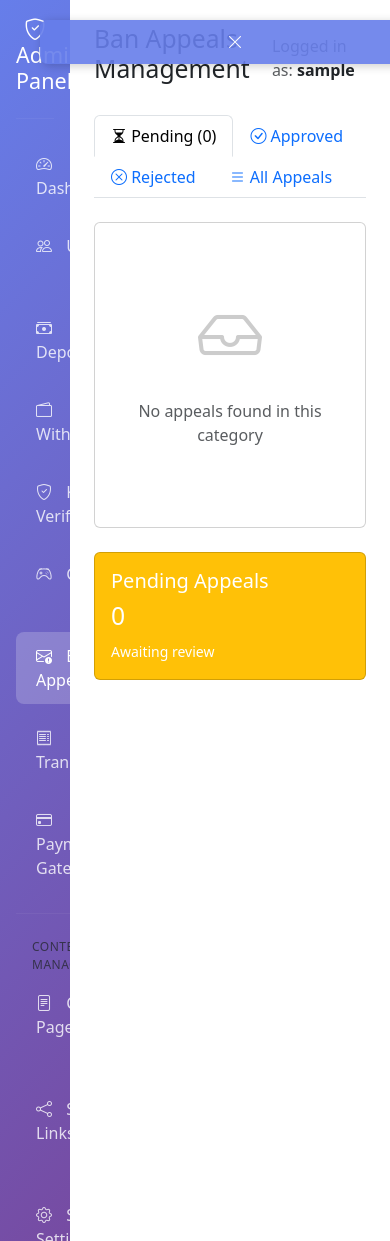
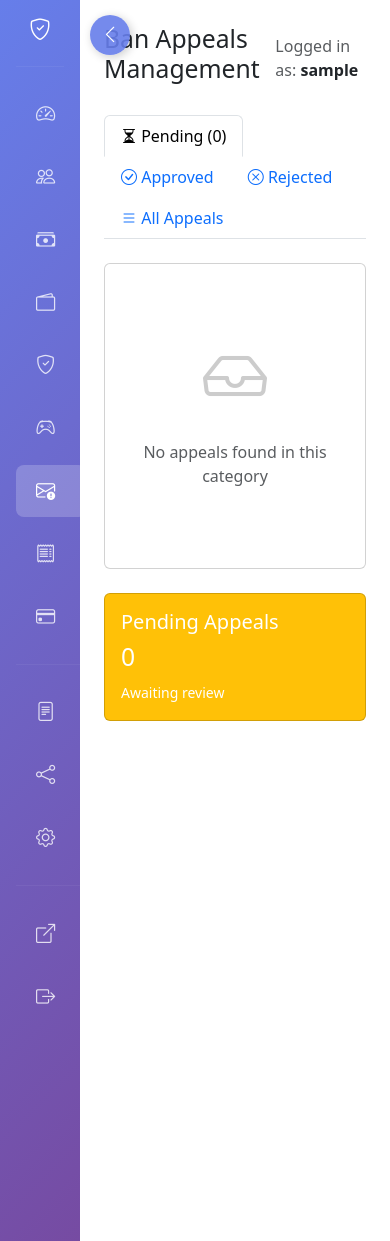
Before and after one commit to coder-rishav/MalamalWeekly, a Django app: page /admin-panel/appeals/ in a window 390 px wide. Run offline with Django 5.2, Linux system fonts and the light colour scheme; the visitor is signed in with stand-in values (Sample User, id 1); data comes from the database, SQL or seed files in the repository; data that the repository does not hold is empty; some libraries are stand-ins or nearby versions.

Commit message:
Fix collapsible sidebar - icons now perfectly centered and always visible - Complete CSS revamp with !important flags to prevent conflicts - Icons remain visible in both collapsed (80px) and expanded (250px) states - Collapsed state: only icons centered at 1.6rem size - Expanded state: icons + text + badges - Fixed icon centering with margin: 0 auto and width: 100% - Improved mobile responsiveness

```diff
--- a/templates/custom_admin/base.html
+++ b/templates/custom_admin/base.html
@@ -29,6 +29,8 @@
             margin: 5px 0;
             border-radius: 8px;
             transition: all 0.3s;
+            display: flex;
+            align-items: center;
         }
         .sidebar .nav-link:hover,
         .sidebar .nav-link.active {
@@ -38,6 +40,9 @@
         .sidebar .nav-link i {
             width: 20px;
             margin-right: 10px;
+            font-size: 1.2rem;
+            display: inline-block;
+            flex-shrink: 0;
         }
         .stat-card {
             border-left: 4px solid;
@@ -69,40 +74,58 @@
             overflow-x: hidden;
             transition: all 0.3s ease;
             z-index: 1000;
-            width: 250px;
+            width: 250px !important;
         }
         .sidebar.collapsed {
-            width: 70px;
+            width: 80px !important;
         }
-        .sidebar.collapsed .sidebar-text,
-        .sidebar.collapsed .badge,
+        /* Hide text elements when collapsed */
+        .sidebar.collapsed .sidebar-text {
+            display: none !important;
+        }
+        .sidebar.collapsed .badge {
+            display: none !important;
+        }
         .sidebar.collapsed hr {
-            display: none;
+            display: none !important;
         }
+        .sidebar.collapsed small {
+            display: none !important;
+        }
+        /* Keep icons visible and centered when collapsed */
         .sidebar.collapsed .nav-link {
-            padding: 12px;
-            text-align: center;
-            justify-content: center;
+            padding: 15px 0 !important;
+            text-align: center !important;
+            justify-content: center !important;
+            display: flex !important;
+            align-items: center !important;
         }
         .sidebar.collapsed .nav-link i {
-            margin-right: 0;
-            font-size: 1.5rem;
+            margin: 0 auto !important;
+            font-size: 1.6rem !important;
+            width: 100% !important;
+            text-align: center !important;
         }
         .sidebar.collapsed h4 {
-            font-size: 1.5rem;
+            text-align: center !important;
+            font-size: 1.8rem !important;
         }
-        .sidebar.collapsed h4 .sidebar-text {
-            display: none;
+        .sidebar.collapsed h4 i {
+            margin-right: 0 !important;
         }
         .sidebar-toggle {
             position: fixed;
-            left: 220px;
-            top: 20px;
+            left: 260px;
+            top: 15px;
             z-index: 1001;
             background: rgba(102, 126, 234, 0.9);
             border: none;
-            border-radius: 8px;
-            padding: 10px 12px;
+            border-radius: 50%;
+            width: 40px;
+            height: 40px;
+            display: flex;
+            align-items: center;
+            justify-content: center;
             color: white;
             transition: all 0.3s ease;
             cursor: pointer;
@@ -110,18 +133,22 @@
         }
         .sidebar-toggle:hover {
             background: rgba(118, 75, 162, 0.9);
+            transform: scale(1.1);
         }
         .sidebar.collapsed ~ .sidebar-toggle {
-            left: 40px;
+            left: 90px;
+        }
+        .sidebar-toggle i {
+            font-size: 1.2rem;
         }
         .main-content {
-            margin-left: 250px;
+            margin-left: 250px !important;
             transition: all 0.3s ease;
-            width: calc(100% - 250px);
+            width: calc(100% - 250px) !important;
         }
         .main-content.expanded {
-            margin-left: 70px;
-            width: calc(100% - 70px);
+            margin-left: 80px !important;
+            width: calc(100% - 80px) !important;
         }
         /* Tooltip for collapsed sidebar */
         .sidebar.collapsed .nav-link {
@@ -144,14 +171,20 @@
         }
         @media (max-width: 768px) {
             .sidebar {
-                width: 70px;
+                width: 80px !important;
+            }
+            .sidebar .sidebar-text {
+                display: none !important;
+            }
+            .sidebar .badge {
+                display: none !important;
             }
             .sidebar-toggle {
-                left: 40px;
+                left: 90px !important;
             }
             .main-content {
-                margin-left: 70px;
-                width: calc(100% - 70px);
+                margin-left: 80px !important;
+                width: calc(100% - 80px) !important;
             }
         }
     </style>
@@ -348,11 +381,11 @@
             sidebar.classList.toggle('collapsed');
             mainContent.classList.toggle('expanded');
 
-            // Change icon based on state
+            // Change icon based on state - when collapsed show arrow-right, when expanded show arrow-left
             if (sidebar.classList.contains('collapsed')) {
-                toggleIcon.className = 'bi bi-list';
+                toggleIcon.className = 'bi bi-chevron-right';
             } else {
-                toggleIcon.className = 'bi bi-x-lg';
+                toggleIcon.className = 'bi bi-chevron-left';
             }
 
             // Save state to localStorage
@@ -362,16 +395,16 @@
         // Restore sidebar state on page load
         document.addEventListener('DOMContentLoaded', function() {
             const sidebarCollapsed = localStorage.getItem('sidebarCollapsed') === 'true';
+            const sidebar = document.getElementById('sidebar');
+            const mainContent = document.getElementById('mainContent');
+            const toggleIcon = document.getElementById('toggleIcon');
+
             if (sidebarCollapsed) {
-                const sidebar = document.getElementById('sidebar');
-                const mainContent = document.getElementById('mainContent');
-                const toggleIcon = document.getElementById('toggleIcon');
-
                 sidebar.classList.add('collapsed');
                 mainContent.classList.add('expanded');
-                toggleIcon.className = 'bi bi-list';
+                toggleIcon.className = 'bi bi-chevron-right';
             } else {
-                document.getElementById('toggleIcon').className = 'bi bi-x-lg';
+                toggleIcon.className = 'bi bi-chevron-left';
             }
         });
 
```
